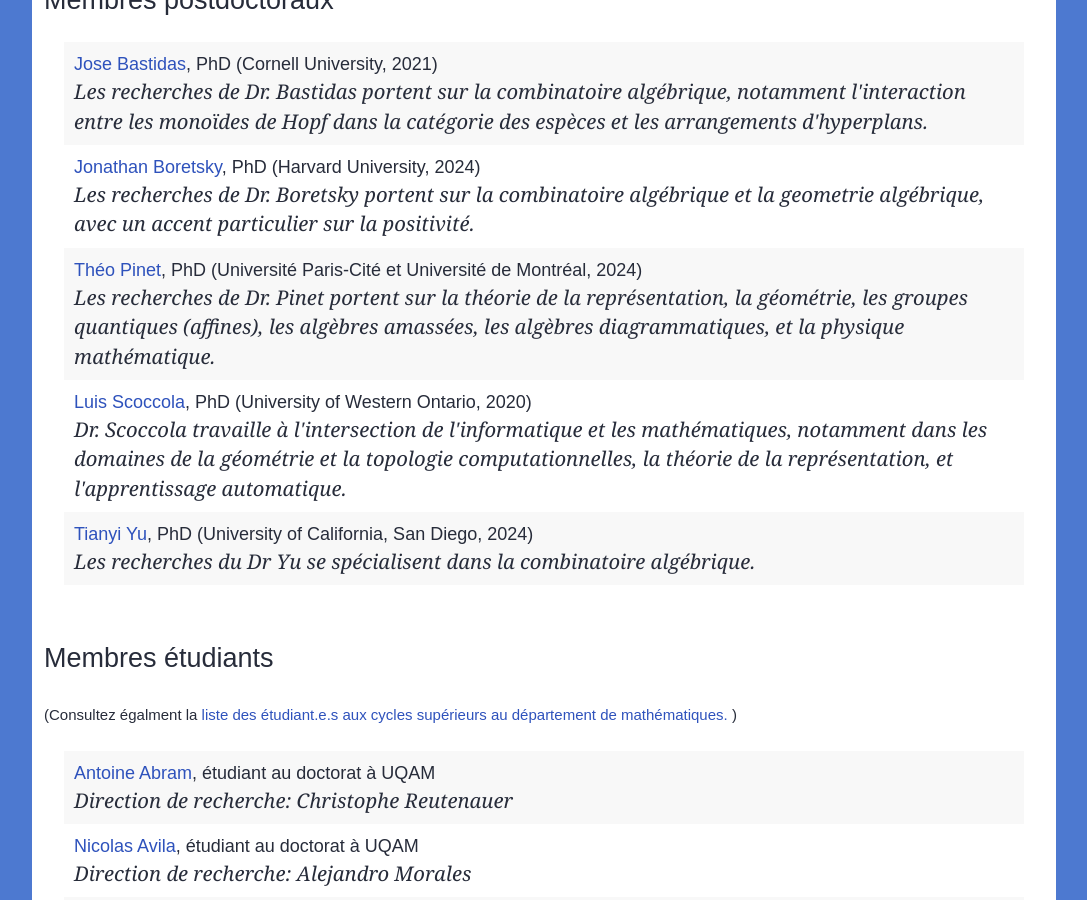
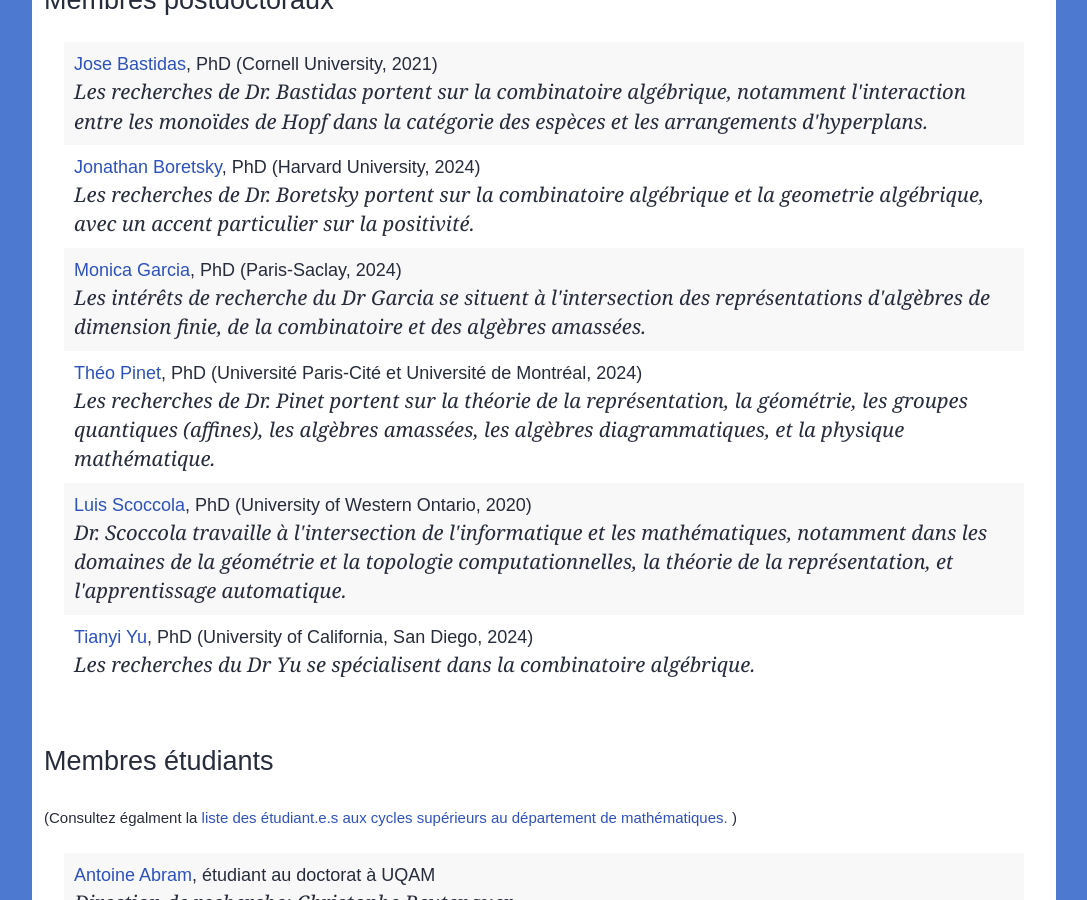
Before and after one commit to lacim-uqam/lacim-uqam.github.io, a Jekyll site: the page built from fr/membres.md, in a window 1280 px wide and 900 px high, scrolled down 3506 px. Shown: the whole window, without its empty margins (96-1183 px from the left). Built offline with Jekyll 4.4.1, drawn with Linux system fonts in a browser that asks for light colours.

Commit message:
Update postdocs.yml

```diff
--- a/_data/members/postdocs.yml
+++ b/_data/members/postdocs.yml
@@ -25,6 +25,20 @@
   interets_de_recherche: >
     Les recherches de Dr. Boretsky portent sur la combinatoire algébrique et la
     geometrie algébrique, avec un accent particulier sur la positivité.
+
+- name: Monica Garcia
+  phd_institution: Paris-Saclay
+  phd_year: 2024
+  phd_supervisor: Pierre-Guy Plamondon
+  email: monica.garcia@uvsq.fr
+  website: https://sites.google.com/view/monica-garcia-math
+  research_interests: >
+    Dr. Garcia's research interests lie in the intersection of representations
+    of finite dimensional algebras, combinatorics and cluster algebras.
+  interets_de_recherche: >
+    Les intérêts de recherche du Dr Garcia se situent à l'intersection des
+    représentations d'algèbres de dimension finie, de la combinatoire et des
+    algèbres amassées.
 
 - name: Théo Pinet
   phd_institution: Université Paris-Cité et Université de Montréal
```
